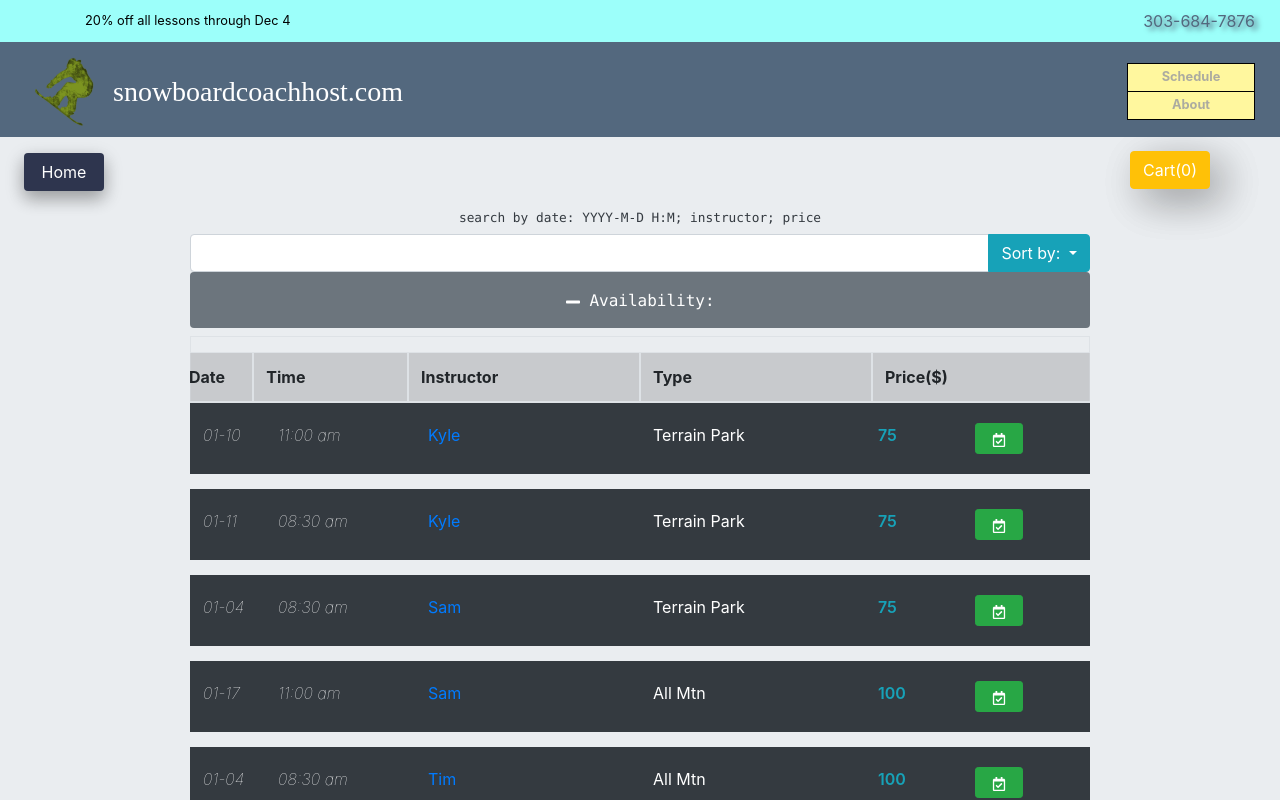
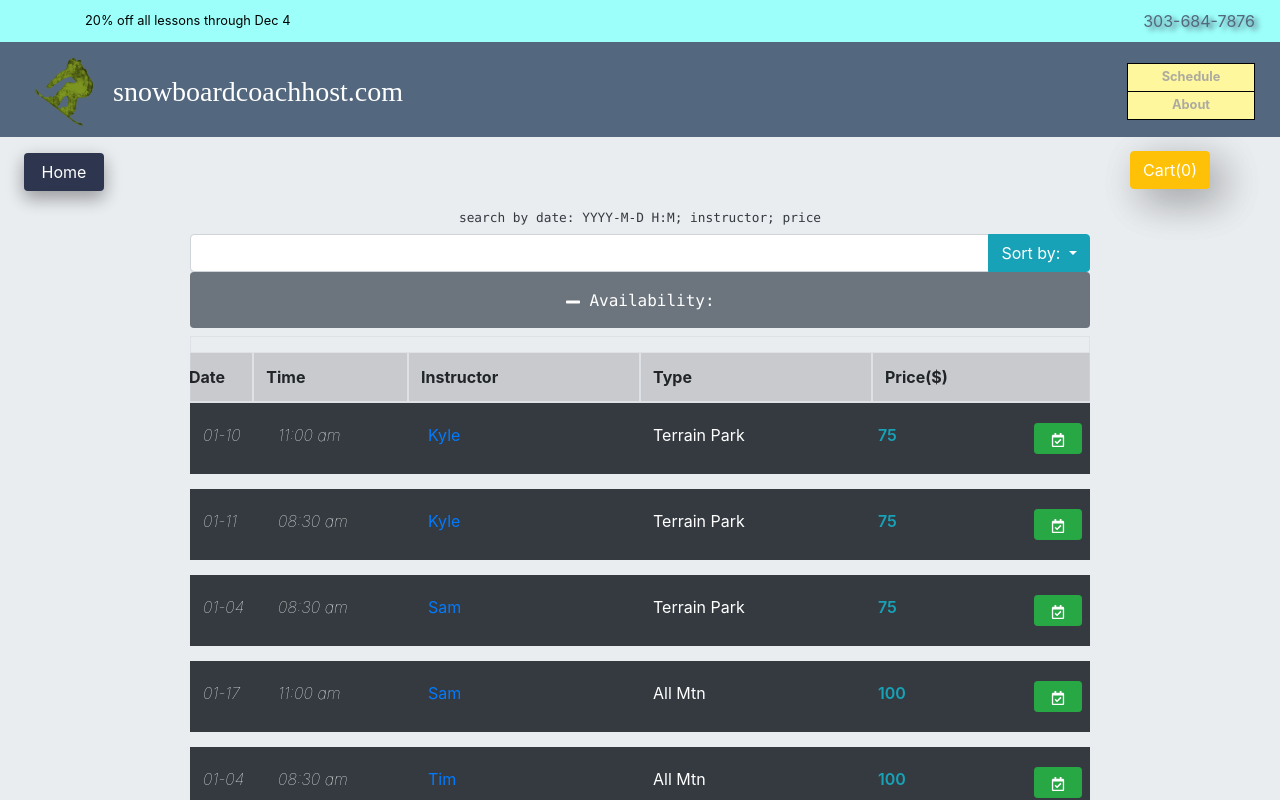
Before and after one commit to hicksey-makes/ski-lessons-snowV2, a React (Create React App) app: page /schedule in a window 1280 px wide. Shown: the top 800 px of the page. Built offline with nearby package versions, Linux system fonts and the light colour scheme; a web font is replaced by a local one.

Commit message:
reposition FaRegCalendarCheck in ListLesson.js to be off the right edge

```diff
--- a/src/components/Reserve/ListLesson.js
+++ b/src/components/Reserve/ListLesson.js
@@ -51,8 +51,8 @@ class ListLesson extends Component {
             <div className="col-2 col-md-1 label-item brd lsn-price text-info text-break">
               {this.props.lsns.lessonCost}
             </div>
-            <div className="col-1 col-md-1 brd">
-              <button className="btn btn-sm btn-success px-2 mr-2 ml-n2 mr-md-n4 ml-md-auto px-lg-3 mr-lg-n2 d-block" onClick={() => {this.props.toggleAdd(); this.props.onLessonSelect(this.props.lsns)}}><FaRegCalendarCheck  /></button>
+            <div className="col-1 col-md-2 brd">
+              <button className="btn btn-sm btn-success px-2 mr-2 ml-n2 ml-md-auto px-lg-3 d-block" onClick={() => {this.props.toggleAdd(); this.props.onLessonSelect(this.props.lsns)}}><FaRegCalendarCheck  /></button>
             </div>
           </div>
         </div>
```
